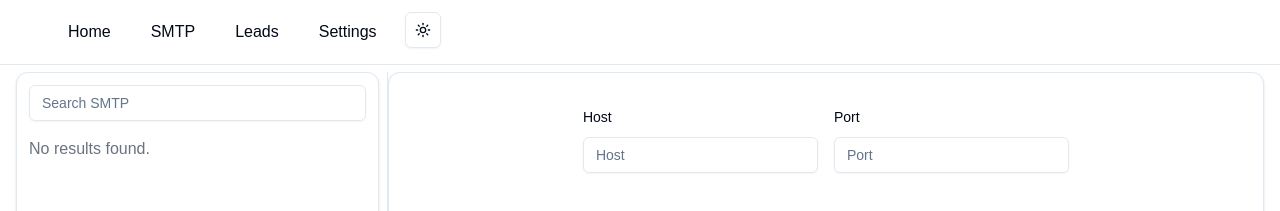
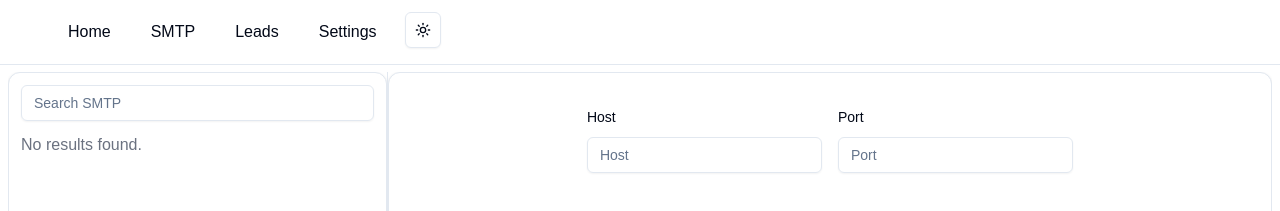
Before and after one commit to sezallagwal/Bulk-Emailer, a Next.js app: page /smtp in a window 1280 px wide. Shown: the top 211 px of the page. Built offline with nearby package versions, Linux system fonts and the light colour scheme.

Commit message:
leads page

```diff
--- a/src/app/globals.css
+++ b/src/app/globals.css
@@ -76,3 +76,27 @@ body {
     @apply bg-background text-foreground;
   }
 }
+
+
+/* Scrollbar Track */
+::-webkit-scrollbar {
+  width: 7px; /* Width of the scrollbar */
+  border-radius: 10px; /* Optional: round corners */
+  margin-top: 100px;
+}
+
+/* Scrollbar Thumb */
+::-webkit-scrollbar-thumb {
+  border-radius: 10px; /* Round edges of the scrollbar thumb */
+  -webkit-box-shadow: inset 0 0 6px #575757; /* Inner shadow for a 3D effect */
+  margin-top: 100px;
+}
+.dark ::-webkit-scrollbar-thumb {
+  background-color: #9ca3af;
+}
+
+/* Scrollbar Thumb on Hover */
+::-webkit-scrollbar-thumb:hover {
+  width: 15px;
+  -webkit-box-shadow: inset 0 0 8px #555555; /* Enhance shadow effect on hover */
+}
--- a/src/app/lead/page.tsx
+++ b/src/app/lead/page.tsx
@@ -12,11 +12,7 @@ import { Button } from "@/components/ui/button";
 import { CloudUpload, Paperclip } from "lucide-react";
 import { zodResolver } from "@hookform/resolvers/zod";
 import { useEffect, useMemo, useState } from "react";
-import {
-  Card,
-  CardHeader,
-  CardTitle,
-} from "@/components/ui/card";
+import { Card, CardHeader, CardTitle } from "@/components/ui/card";
 import {
   Form,
   FormControl,
@@ -58,6 +54,7 @@ const formSchema = z
 export default function LeadPage() {
   const [toSearch, setToSearch] = useState("");
   const [searchResult, setSearchResult] = useState<Folder[]>([]);
+  const [leads, setLeads] = useState<Lead[]>([]);
 
   const dropZoneConfig = {
     maxSize: 1024 * 1024 * 4,
@@ -174,29 +171,52 @@ export default function LeadPage() {
     }
   };
 
+  const showLeads = (folder: Folder) => {
+    console.log("Show Leads");
+    console.log(folder.folderName);
+    const fetchLeads = async () => {
+      try {
+        const leads = await db.leads
+          .where({ folderId: folder.folderId })
+          .toArray();
+        console.log(leads);
+        setLeads(leads);
+      } catch (error) {
+        console.error("ON FETCHING LEADS:", error);
+      }
+    };
+
+    fetchLeads();
+  };
+
   return (
-    <div className="h-[92vh]">
+    <div className="h-[91vh]">
       <Navbar />
       <ResizablePanelGroup
         direction="horizontal"
-        className="h-screen p-2 mt-16 light:bg-white"
+        className="h-screen p-2 mt-16"
       >
         <ResizablePanel defaultSize={30} minSize={25}>
-          <Card className="h-screen mx-2 p-3 light:bg-white">
-            <div className="flex gap-2">
+          <Card className="p-3 h-full">
+            <div className="flex gap-2 mb-1">
               <Input
                 placeholder="Search Folder"
                 value={toSearch}
                 onChange={(e) => setToSearch(e.target.value)}
               />
             </div>
-            <div className="mt-4">
+            <div className="py-2 pr-1 scrollbar scrollbar-thumb overflow-auto h-[95%] rounded-xl">
+              <div>
                 {searchResult.length > 0 ? (
                   searchResult.map((folder, index) => (
-                  <Card key={index}>
+                    <Card
+                      key={index}
+                      className="mb-2"
+                      onClick={() => showLeads(folder)}
+                    >
                       <CardHeader>
                         <CardTitle>{folder.folderName}</CardTitle>
-                    </CardHeader>
+                        <div className="flex gap-2">
                           <Popover>
                             <PopoverTrigger asChild>
                               <Button variant="outline" size="sm">
@@ -212,7 +232,9 @@ export default function LeadPage() {
                                 </div>
                                 <div className="grid gap-2">
                                   <div className="grid grid-cols-3 items-center gap-4">
-                              <Label htmlFor="folderName">Folder Name</Label>
+                                    <Label htmlFor="folderName">
+                                      Folder Name
+                                    </Label>
                                     <Input
                                       id="folderName"
                                       defaultValue={folder.folderName}
@@ -236,11 +258,14 @@ export default function LeadPage() {
                           >
                             Delete
                           </Button>
+                        </div>
+                      </CardHeader>
                     </Card>
                   ))
                 ) : (
                   <p className="text-gray-500">No results found.</p>
                 )}
+              </div>
             </div>
           </Card>
         </ResizablePanel>
--- a/src/app/page.tsx
+++ b/src/app/page.tsx
@@ -77,7 +77,7 @@ export default function Home() {
 
   return (
     <>
-      <div className="h-[92vh]">
+      <div className="h-[91vh]">
         <Navbar />
         <form onSubmit={handleSend} className="mt-16">
           <div className="flex w-full gap-3 p-5">
--- a/src/app/settings/page.tsx
+++ b/src/app/settings/page.tsx
@@ -1,43 +1,14 @@
 "use client";
 
-import { Slider } from "@/components/ui/slider";
-import { useEffect, useState } from "react";
-import axios from "axios";
+import Navbar from "@/components/navbar";
 
 export default function Settings() {
-  const [delayBetweenEmails, setDelayBetweenEmails] = useState(3);
-
-  useEffect(() => {
-    console.log("Delay between emails", delayBetweenEmails);
-    if (delayBetweenEmails) {
-      const sendDelayBetweenEmails = async () => {
-        try {
-          await axios.post("/api/settings", { delayBetweenEmails });
-          console.log("Delay between emails sent to server");
-        } catch (error) {
-          console.error("Error sending delay between emails:", error);
-        }
-      };
-      sendDelayBetweenEmails();
-    }
-  }, [delayBetweenEmails]);
-  if (typeof isDelayBetweenEmails !== "number") {
-    return NextResponse.json(
-      { error: "Invalid delay between emails setting" },
-      { status: 500 }
-    );
-  }
   return (
-    <div>
-      <h1>Settings</h1>
-      <h2>Delay between emails</h2>
-      <div>{delayBetweenEmails} seconds</div>
-      <Slider
-        value={[delayBetweenEmails]}
-        onValueChange={(value) => setDelayBetweenEmails(value[0])}
-        min={1}
-        max={10}
-      />
+    <div className="h-[91vh]">
+      <Navbar />
+    <div className="mt-16">
+      settings
+    </div>
     </div>
   );
 }
--- a/src/app/smtp/page.tsx
+++ b/src/app/smtp/page.tsx
@@ -173,31 +173,31 @@ export default function SmtpPage() {
   };
 
   return (
-    <div className="h-[92vh]">
+    <div className="h-[91vh]">
       <Navbar />
-      <ResizablePanelGroup
-        direction="horizontal"
-        className="p-2 mt-16"
-      >
+      <ResizablePanelGroup direction="horizontal" className="h-screen p-2 mt-16">
         <ResizablePanel defaultSize={30} minSize={25}>
-          <Card className="mx-2 p-3 overflow-auto h-full">
-            <div className="flex gap-2">
+          <Card className="p-3 h-full">
+            <div className="flex gap-2 mb-1">
               <Input
                 placeholder="Search SMTP"
                 value={toSearch}
                 onChange={(e) => setToSearch(e.target.value)}
               />
             </div>
-            <div className="mt-4">
+            <div className="py-2 pr-1 scrollbar scrollbar-thumb overflow-auto h-[95%] rounded-xl">
+            <div>
               {searchResult.length > 0 ? (
                 searchResult.map((smtp, index) => (
-                  <Card key={index}>
+                  <Card key={index} className="mb-2">
                     <CardHeader>
+                      <div>
                         <CardTitle>{smtp.host}</CardTitle>
                         <CardDescription>
                           Port: {smtp.port} | Username: {smtp.username}
                         </CardDescription>
-                    </CardHeader>
+                      </div>
+                      <div className="flex gap-2">
                         <Popover>
                           <PopoverTrigger asChild>
                             <Button variant="outline" size="sm">
@@ -285,17 +285,20 @@ export default function SmtpPage() {
                         >
                           Delete
                         </Button>
+                      </div>
+                    </CardHeader>
                   </Card>
                 ))
               ) : (
                 <p className="text-gray-500">No results found.</p>
               )}
             </div>
+            </div>
           </Card>
         </ResizablePanel>
         <ResizableHandle />
         <ResizablePanel defaultSize={70} minSize={50}>
-          <Card className="mr-2 px-2 py-8 h-full">
+          <Card className="px-2 py-8 h-full">
             <div className="flex flex-col gap-3">
               <Form {...form}>
                 <form
```
Lines whose indentation alone changed are shown as unchanged.
